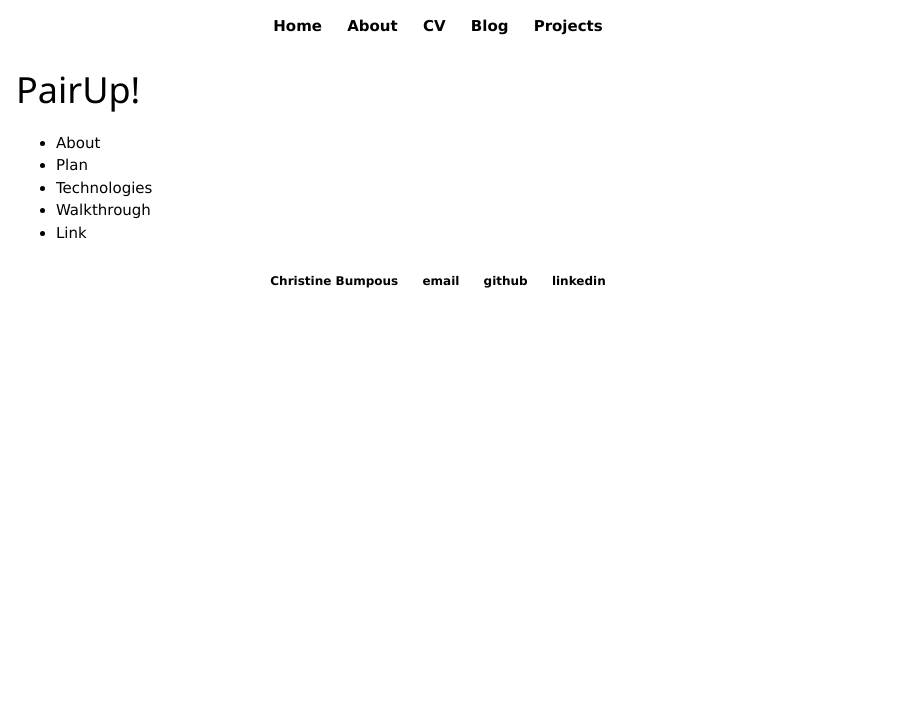
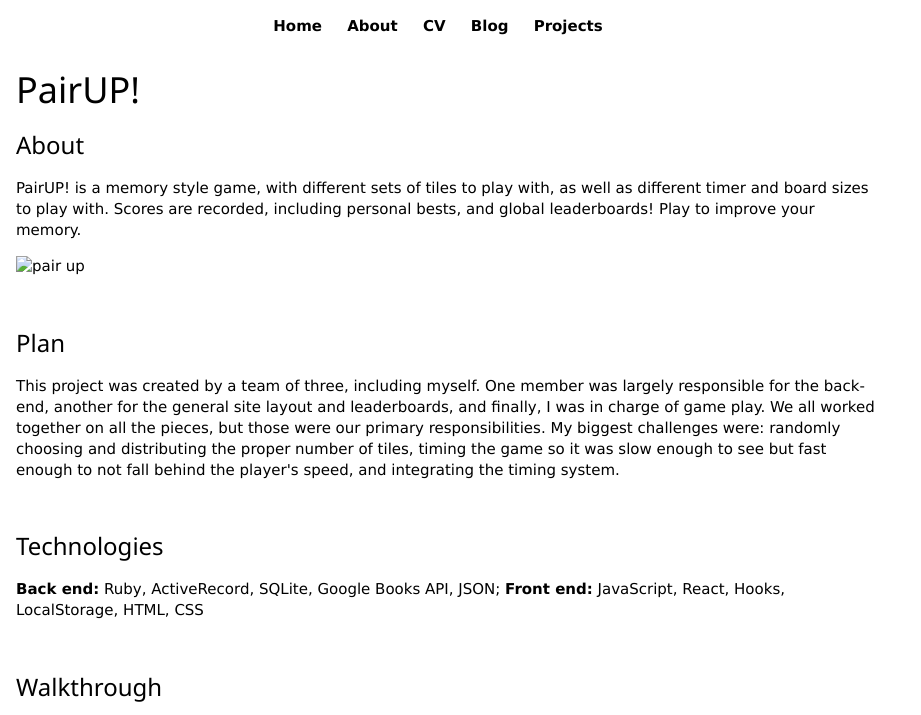
Before and after one commit to bumpouce/bumpouce.github.io, a Jekyll site: the page built from _posts/2020-05-29-pair-up.md, in a window 1280 px wide. Shown: the top 715 px of the page, without its empty margins (0-921 px from the left). Built offline with Jekyll 4.4.1, drawn with Linux system fonts in a browser that asks for light colours; a script that is not in the unit is left out; comment, search, counter and statistics services are not loaded; some of the changed text lies outside the part shown; grey boxes are pictures that could not be loaded.

Commit message:
added pairup project page

```diff
--- a/_posts/2020-05-29-pair-up.md
+++ b/_posts/2020-05-29-pair-up.md
@@ -6,12 +6,25 @@ categories: project
 summary: "A configurable game of concentration with personal statistics and leaderboards."
 ---
 <div>
-    <h1>PairUp!</h1>
-    <ul>
-        <li>About</li>
-        <li>Plan</li>
-        <li>Technologies</li>
-        <li>Walkthrough</li>
-        <li>Link</li>
-    </ul>
+    <h1>PairUP!</h1>
+
+    <h3>About</h3>
+    <p>PairUP! is a memory style game, with different sets of tiles to play with, as well as different timer and board sizes to play with.  Scores are recorded, including personal bests, and global leaderboards!  Play to improve your memory.</p>
+
+    <p><image src="./PairUpGame.jpg" alt="pair up"/></p>
+
+    <br><h3>Plan</h3>
+    <p>This project was created by a team of three, including myself.  One member was largely responsible for the back-end, another for the general site layout and leaderboards, and finally, I was in charge of game play.  We all worked together on all the pieces, but those were our primary responsibilities.  My biggest challenges were: randomly choosing and distributing the proper number of tiles, timing the game so it was slow enough to see but fast enough to not fall behind the player's speed, and integrating the timing system.</p>
+
+    <br><h3>Technologies</h3>
+    <p><b>Back end:</b> Ruby, ActiveRecord, SQLite, Google Books API, JSON; <b>Front end:</b> JavaScript, React, Hooks, LocalStorage, HTML, CSS</p>
+
+    <br><h3>Walkthrough</h3>
+    <iframe width="1120" height="630" src="https://www.youtube.com/watch?v=ESqVLdMqoPE" frameborder="0" allow="accelerometer; autoplay; encrypted-media; gyroscope; picture-in-picture" allowfullscreen></iframe>
+
+    <br><h3>Link</h3>
+    <p><a href="https://pair-up.netlify.app/">PairUP! Web Interface</a></p>
+
+    <br><h3>Future Development</h3>
+    <p>Revise the project for mobile compatibility, fix existing bugs in statistics</p>
 </div>
```
